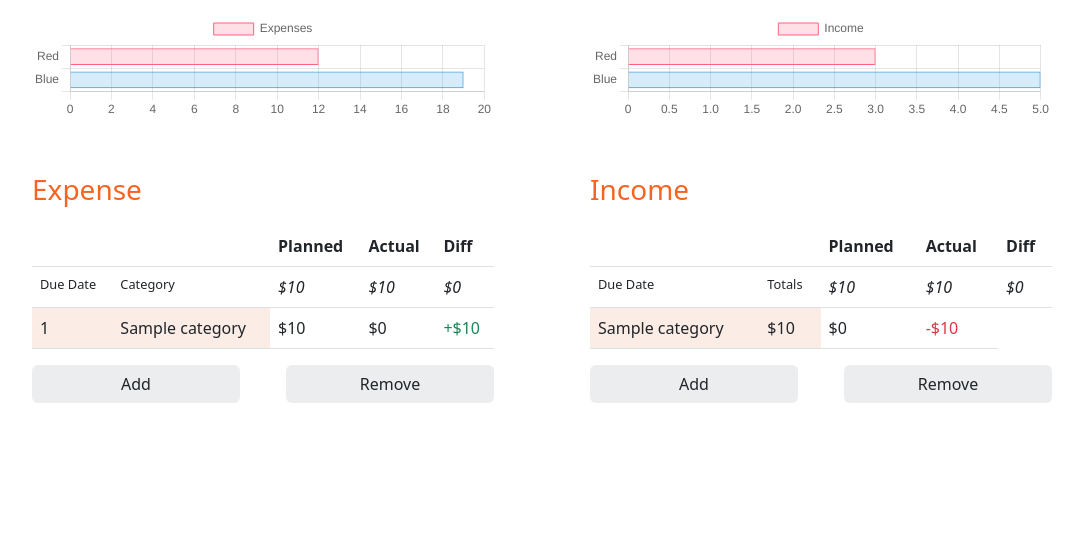
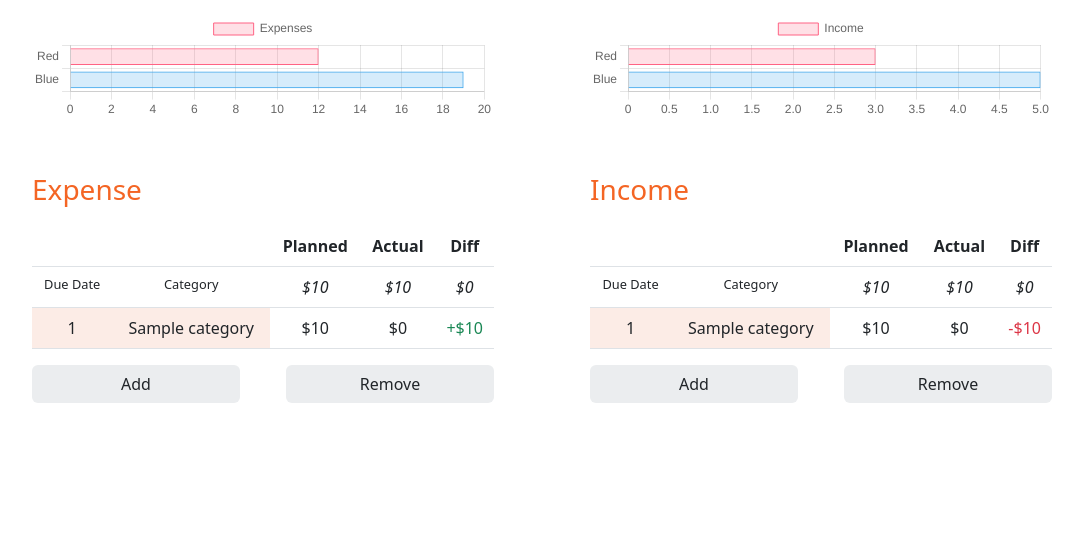
Before and after one commit to cthomas4293/BudgetWebsite, a Flask app: page /dashboard in a window 1280 px wide. Shown: the part 551-1099 px from the top of the page, without its empty margins (98-1181 px from the left). Run offline with Flask 2, Linux system fonts and the light colour scheme; a user stored in the database is signed in; tables that the repository leaves empty hold one stand-in row (values such as "Sample post"); parts of the project's set-up code (start-up, migrations or seed data) failed here and were passed over; some libraries are stand-ins or nearby versions.

Commit message:
fixed dashboard

```diff
--- a/testwebsite/testwebsite/routes.py
+++ b/testwebsite/testwebsite/routes.py
@@ -119,7 +119,6 @@ def dashboard():
                     return redirect(url_for('dashboard'))
             # Adding Expense Category
             elif add_expense_category_form.validate_on_submit() and add_expense_category_form.expense_name.data:
-                # print(add_expense_category_form.data['expense_date'])
                 category = ExpenseCategories(date=add_expense_category_form.data['expense_date'],
                                              user_id=current_user.id,
                                              name=add_expense_category_form.expense_name.data,
@@ -144,7 +143,7 @@ def dashboard():
                 return redirect(url_for('dashboard'))
             # Adding Income Category
             elif add_income_category_form.validate_on_submit() and add_income_category_form.income_name.data:
-                category = IncomeCategories(date=add_income_category_form,
+                category = IncomeCategories(date=add_income_category_form.data['income_date'],
                                             user_id=current_user.id,
                                             name=add_income_category_form.income_name.data,
                                             planned_amount=add_income_category_form.income_planned.data)
--- a/testwebsite/testwebsite/static/style.css
+++ b/testwebsite/testwebsite/static/style.css
@@ -31,6 +31,14 @@
 
 .dashboard--table tr td:nth-child(1), .dashboard--table tr td:nth-child(2){
     background-color: #fcece6;
+}
+
+.dashboard--table tr {
+    text-align: center;
+}
+
+.dashboard--table tr td {
+    text-align: center;
 }
 
 /*.dashboard--table tr th:first-child {*/
--- a/testwebsite/testwebsite/templates/dashboard.html
+++ b/testwebsite/testwebsite/templates/dashboard.html
@@ -260,7 +260,7 @@
                     </tr>
                     <tr>
                         <th class="total--header fw-light">Due Date</th>
-                        <th class="total--header fw-light">Totals</th>
+                        <th class="total--header fw-light">Category</th>
                         <th class="fw-light fst-italic">${{ income_total }}</th>
                         <th class="fw-light fst-italic">${{ income_transaction_total }}</th>
                         {% if -1 * (income_total - income_transaction_total) < income_total %}
@@ -279,6 +279,7 @@
                     </tr>
                     {% for row in income_categories %}
                         <tr>
+                            <td>{{ row.date }}</td>
                             <td>{{ row.name }}</td>
                             <td>${{ row.planned_amount }}</td>
                             <td>${{ inc_category_totals[row.name] }}</td>
@@ -314,6 +315,21 @@
                           <div class="modal-body">
                             <form action="" method="POST">
                                 {{ add_income_category_form.hidden_tag() }}
+                                {#  date  #}
+                                <div class="mb-3">
+                                    {{ add_income_category_form.income_date.label(class='form-control-label mb-2') }}
+                                    {% if add_income_category_form.errors %}
+                                        {{ add_income_category_form.expense_date(class='form-control is-invalid') }}
+                                        <div class="invalid-feedback">
+                                            {% for error in add_income_category_form.errors %}
+                                                <span>{{ error }}</span>
+                                            {% endfor %}
+                                        </div>
+                                        {% else %}
+                                        {{ add_income_category_form.income_date(class='form-control') }}
+                                    {% endif %}
+                                </div>
+
                                 {#  name  #}
                                 <div class="mb-3">
                                     {{ add_income_category_form.income_name.label(class='form-control-label mb-2') }}
```
